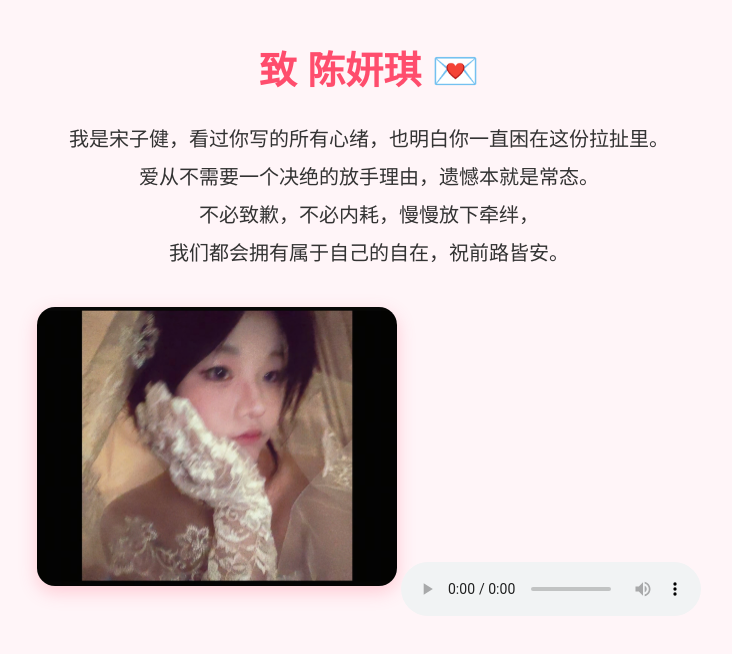
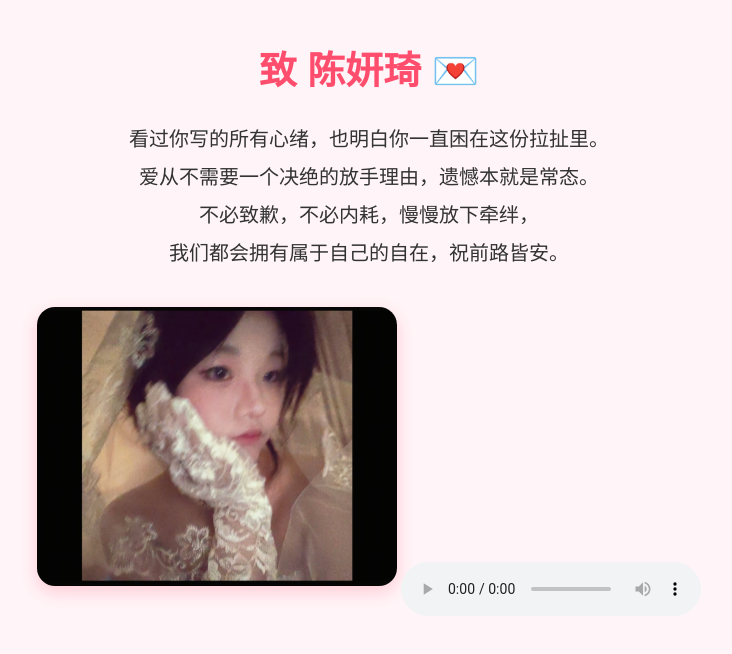
Before and after one commit to SongZijianlove/SongZijianlove.github.io, a plain HTML site: page ChenYanqi/index.html in a window 1280 px wide. Shown: the whole page, without its empty margins (271-1003 px from the left). Drawn offline with Linux system fonts and the light colour scheme.

Commit message:
Update index.html

```diff
--- a/ChenYanqi/index.html
+++ b/ChenYanqi/index.html
@@ -2,7 +2,7 @@
 <html lang="zh-CN">
 <head>
     <meta charset="UTF-8">
-    <title>致陈妍琪｜宋子健</title>
+    <title>致陈妍琦｜宋子健</title>
     <style>
         *{margin:0;padding:0;box-sizing:border-box}
         body{
@@ -33,9 +33,9 @@
     </style>
 </head>
 <body>
-    <h1>致 陈妍琪 💌</h1>
+    <h1>致 陈妍琦 💌</h1>
     <div class="love-text">
-        我是宋子健，看过你写的所有心绪，也明白你一直困在这份拉扯里。<br>
+        看过你写的所有心绪，也明白你一直困在这份拉扯里。<br>
         爱从不需要一个决绝的放手理由，遗憾本就是常态。<br>
         不必致歉，不必内耗，慢慢放下牵绊，<br>
         我们都会拥有属于自己的自在，祝前路皆安。
```
